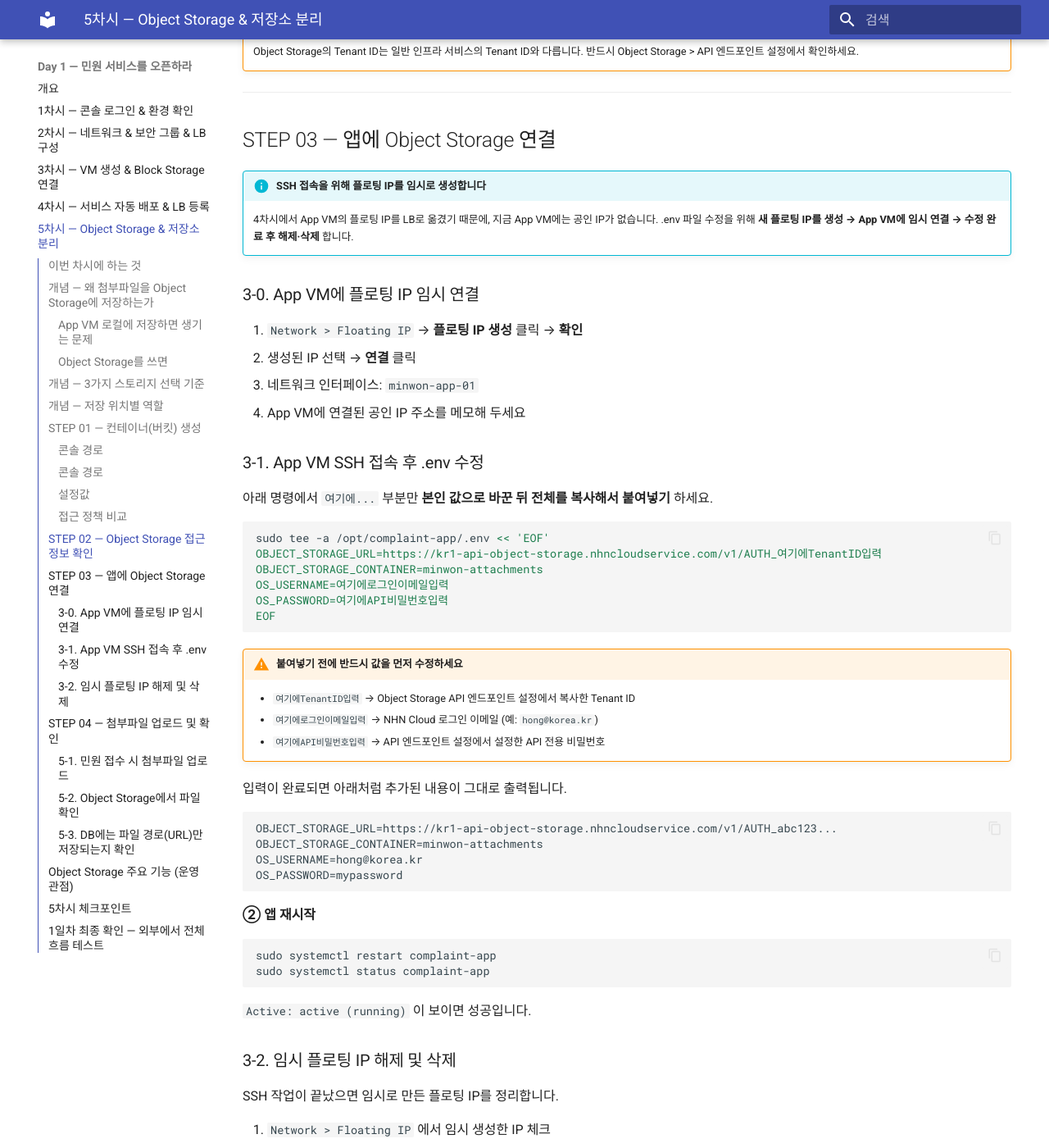
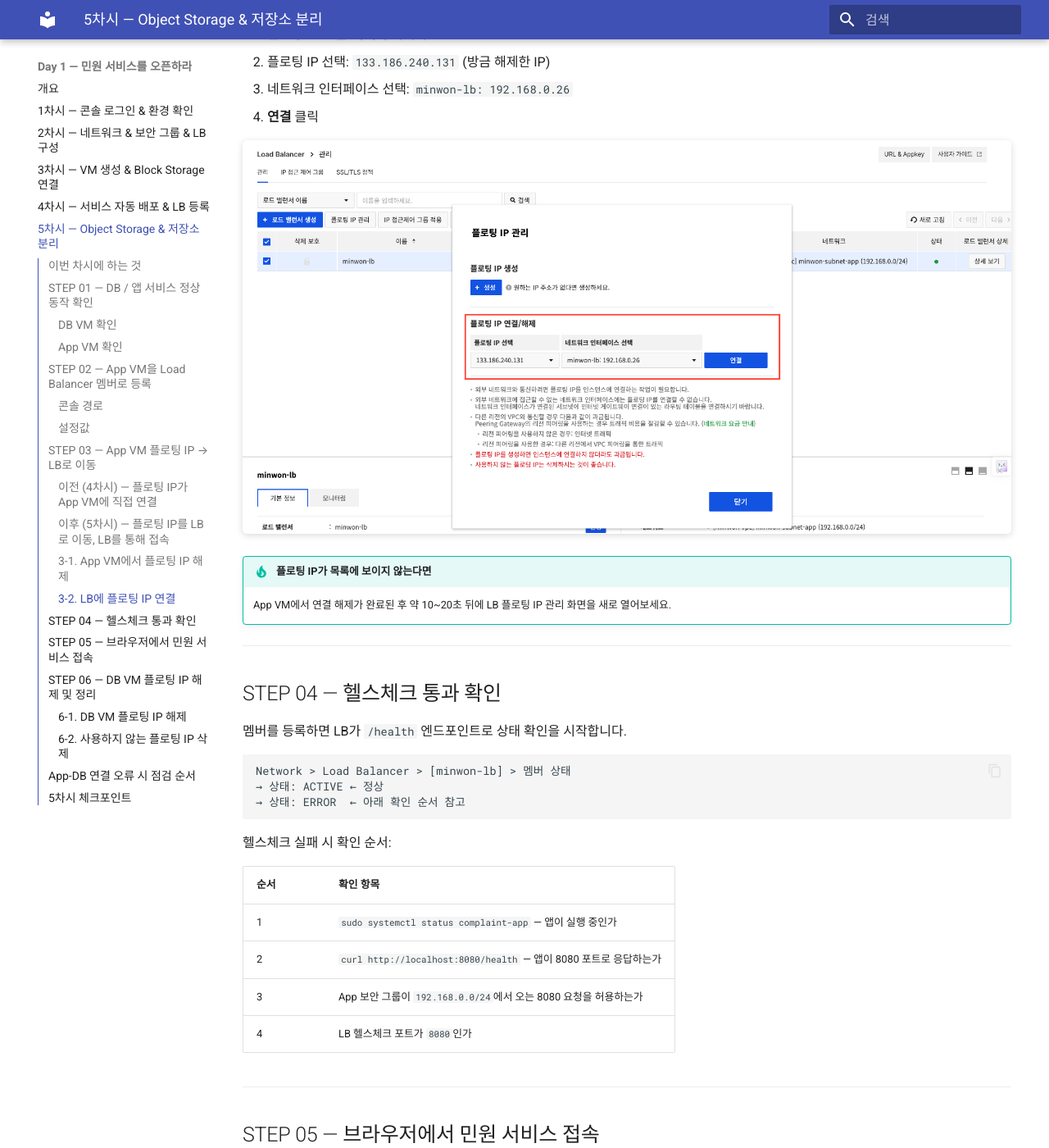
Before and after one commit to skilleat-labs/cloud-native-minwon-lab, an MkDocs documentation site: the page built from docs/day1/session5.md, in a window 1280 px wide and 1400 px high, scrolled down 4416 px. Shown: the whole window at 82% size. Built offline with MkDocs 1.6.1 and Material for MkDocs 9.7.7, drawn with Linux system fonts in a browser that asks for light colours; some of the changed text lies outside the part shown.

Commit message:
Day1: update session5 to 5th session (LB registration, was session4)

````diff
--- a/docs/day1/session5.md
+++ b/docs/day1/session5.md
@@ -1,7 +1,7 @@
-# Day 1 · 5차시 — 민원 데이터와 첨부파일을 안전하게 저장하라
+# Day 1 · 5차시 — LB에 앱 서버를 연결하고 서비스를 오픈하라
 
-**소요 시간**: 50분 (15:00~15:50)
-**목표**: Object Storage 컨테이너를 만들고, 첨부파일이 버킷에 저장되는 흐름을 확인한다
+**소요 시간**: 50분 (14:00~14:50)
+**목표**: 4차시에서 자동 배포된 App VM을 Load Balancer에 등록하고, 플로팅 IP를 LB로 이동해 외부에서 민원 서비스에 접속한다
 
 ---
 
@@ -9,241 +9,224 @@
 
 | STEP | 작업 |
 |------|------|
-| 01 | 컨테이너(버킷) 생성 |
-| 02 | Object Storage 접근 정보 확인 |
-| 03 | 앱에 Object Storage 연결 (임시 플로팅 IP 생성 → SSH → 해제) |
-| 04 | 첨부파일 업로드 후 저장 결과 확인 |
+| 01 | DB / 앱 서비스 정상 동작 확인 |
+| 02 | App VM을 Load Balancer 멤버로 등록 |
+| 03 | App VM 플로팅 IP → LB로 이동 |
+| 04 | 헬스체크 통과 확인 |
+| 05 | 브라우저에서 민원 서비스 접속 확인 |
+| 06 | DB VM 플로팅 IP 해제 및 정리 |
 
-!!! info "Object Storage 서비스 활성화는 1차시에서 이미 완료했습니다"
-    왼쪽 메뉴에 **Storage > Object Storage** 가 보이면 바로 시작하세요.
+!!! info "4차시에서 이미 완료된 것"
+    - DB VM 생성 → MySQL 자동 설치·DB 초기화 (사용자 스크립트)
+    - App VM 생성 → 소스 clone·앱 배포 (사용자 스크립트)
+    - App VM에 플로팅 IP가 연결된 상태 (직접 접속 테스트용)
+
+    이번 차시는 **LB 연결, 플로팅 IP 이동, 외부 접속 확인**에 집중합니다.
 
 ---
 
-## 개념 — 왜 첨부파일을 Object Storage에 저장하는가
+## STEP 01 — DB / 앱 서비스 정상 동작 확인
 
-### App VM 로컬에 저장하면 생기는 문제
+LB에 등록하기 전에 각 VM에서 서비스가 정상 실행 중인지 확인합니다.
 
-```
-App VM 1 (파일 저장)     App VM 2
-      ↑                       ↑
-  사용자 A                사용자 B
-  "내 파일 어디 갔지?"
+### DB VM 확인
+
+```bash
+# DB VM에 SSH 접속 후
+sudo systemctl status mysql
+# Active: active (running) ← 정상
 ```
 
-- App VM이 2대 이상이면 파일이 **한 서버에만** 저장됨
-- LB가 다른 서버로 보내면 파일을 찾을 수 없음
-- App VM을 삭제하면 파일도 사라짐
+### App VM 확인
 
-### Object Storage를 쓰면
+```bash
+# App VM에 SSH 접속 후
+sudo systemctl status complaint-app
+# Active: active (running) ← 정상
 
-```
-App VM 1 ──┐
-           ├──→ Object Storage (공용 버킷)
-App VM 2 ──┘
+# 앱이 응답하는지 직접 확인
+curl http://localhost:8080/health
+# {"status": "ok"} ← 정상
 ```
 
-- 몇 대의 서버든 같은 버킷에서 파일 접근 가능
-- 서버를 삭제해도 파일은 유지
-- 용량 제한 없음
+!!! warning "아직 실행 중이 아니라면"
+    사용자 스크립트는 부팅 후 약 2~3분 소요됩니다. 로그를 확인하세요.
+    ```bash
+    sudo tail -50 /var/log/cloud-init-output.log
+    ```
+    `✅ 앱 배포 완료` 메시지가 있으면 정상 완료입니다.
 
 ---
 
-## 개념 — 3가지 스토리지 선택 기준
-
-| 항목 | Block Storage | NAS | Object Storage |
-|------|-------------|-----|---------------|
-| 연결 방식 | 디스크로 직접 연결 | 네트워크 마운트 | HTTP REST API |
-| 동시 접근 | 1대만 가능 | 여러 대 동시 가능 | 제한 없음 |
-| 위치 제약 | 같은 AZ만 | 프로젝트 네트워크 안 | 리전 어디서나 |
-| 실습 용도 | **DB 데이터** | (개념 비교용) | **첨부파일** |
-
-!!! tip "선택 기준"
-    - 한 서버 전용 → **Block Storage**
-    - 여러 서버 공유 → **NAS**
-    - 웹에서 HTTP로 접근 → **Object Storage**
-
----
-
-## 개념 — 저장 위치별 역할
-
-| 저장 위치 | 저장하는 것 | 이유 |
-|---------|-----------|------|
-| DB (Block Storage) | 민원 번호, 제목, 내용, 상태, **파일 경로** | 검색·정렬이 필요한 구조화 데이터 |
-| Object Storage | 첨부 이미지, PDF **파일 본문** | 크기가 크고, 여러 서버 동시 접근 필요 |
-| App VM 로컬 | 저장하지 않음 | 서버 증가·교체 시 파일 소실 위험 |
-
-**업로드 흐름:**
-```
-사용자 (첨부파일 선택)
-      ↓
-App VM (파일 수신)
-      ↓
-Object Storage ← 파일 본문 저장
-DB VM          ← 파일 경로(URL)만 기록
-```
-
----
-
-## STEP 01 — 컨테이너(버킷) 생성
+## STEP 02 — App VM을 Load Balancer 멤버로 등록
 
 ### 콘솔 경로
 
-```
-Storage > Object Storage > 컨테이너 생성
-```
+1. `Network > Load Balancer` 에서 `minwon-lb` 의 **상세 보기** 클릭
 
-### 콘솔 경로
+![LB 목록에서 상세 보기 클릭](./images/4-1-lb-detail-view.png)
 
-```
-Storage > Object Storage > 컨테이너 생성
-```
+2. **멤버 그룹** 탭 → `memberGroup-1` 선택 → **멤버** 탭 → **멤버 추가** 클릭
+3. 아래 설정값으로 입력 후 **확인**
 
 ### 설정값
 
 | 항목 | 값 |
 |------|---|
-| 이름 | `minwon-attachments` |
-| 접근 정책 | **PRIVATE** |
-| 스토리지 클래스 | Standard |
+| 인스턴스 | `minwon-app-01` |
+| 포트 | `8080` |
 
-![컨테이너 생성 — 이름·접근 정책 입력](./images/5-1-container-create.png)
-
-### 접근 정책 비교
-
-| 정책 | 설명 | 언제 사용 |
-|------|------|---------|
-| PRIVATE | 프로젝트 사용자만 접근 (인증 토큰 필요) | **민원 첨부파일 (기본값)** |
-| PUBLIC | URL만 알면 인증 없이 접근 가능 | 공개 안내 자료, 정적 파일 |
-
-!!! warning "민원 첨부파일은 반드시 PRIVATE"
-    개인정보가 포함될 수 있는 파일을 PUBLIC으로 설정하면 누구나 URL로 접근 가능합니다.
+![멤버 추가 화면 — minwon-app-01 선택](./images/4-2-lb-member-add.png)
 
 ---
 
-## STEP 02 — Object Storage 접근 정보 확인
+## STEP 03 — App VM 플로팅 IP → LB로 이동
 
-앱에서 Object Storage에 연결하려면 아래 4가지 정보가 필요합니다.
+4차시에서 직접 접속 테스트를 위해 App VM에 연결했던 플로팅 IP를 **LB로 이동**합니다.
+이후부터는 LB를 통해서만 민원 서비스에 접속할 수 있습니다.
 
-```
-Storage > Object Storage > API 엔드포인트 설정 버튼 클릭
+### 이전 (4차시) — 플로팅 IP가 App VM에 직접 연결
+
+```mermaid
+flowchart LR
+    U["👤 사용자\n브라우저"]
+    FIP["🌐 플로팅 IP\n133.186.240.131 : 8080"]
+    APP["🖥️ minwon-app-01\n192.168.0.x : 8080"]
+    DB["🗄️ minwon-db-01\n192.168.1.x : 3306"]
+    LB["⚖️ minwon-lb\n(플로팅 IP 없음)"]
+
+    U -->|"HTTP :8080"| FIP
+    FIP -->|직접 연결| APP
+    APP -->|"MySQL :3306"| DB
+    LB -.미사용.-o APP
+
+    style LB fill:#e0e0e0,stroke:#aaa,color:#888
+    style FIP fill:#fff3cd,stroke:#f0ad4e
 ```
 
-| 항목 | 값 | 확인 위치 |
-|------|---|---------|
-| Object Storage URL | `https://kr1-api-object-storage.nhncloudservice.com/v1/AUTH_{TenantID}` | API 엔드포인트 설정 |
-| Tenant ID | `AUTH_` 뒤의 문자열 | API 엔드포인트 설정 |
-| username | **NHN Cloud 로그인 이메일** | 내 계정 정보 |
-| API 비밀번호 | Object Storage 전용 비밀번호 | API 엔드포인트 설정에서 직접 설정 |
+### 이후 (5차시) — 플로팅 IP를 LB로 이동, LB를 통해 접속
 
-!!! warning "API 비밀번호 ≠ NHN Cloud 로그인 비밀번호"
-    API 비밀번호는 Object Storage 전용으로 별도 설정하는 값입니다.
-    **API 엔드포인트 설정** 창에서 직접 입력하고 저장해야 합니다.
+```mermaid
+flowchart LR
+    U["👤 사용자\n브라우저"]
+    FIP["🌐 플로팅 IP\n133.186.240.131 : 80"]
+    LB["⚖️ minwon-lb"]
+    APP["🖥️ minwon-app-01\n192.168.0.x : 8080"]
+    DB["🗄️ minwon-db-01\n192.168.1.x : 3306"]
 
-!!! warning "Tenant ID는 Object Storage 전용"
-    Object Storage의 Tenant ID는 일반 인프라 서비스의 Tenant ID와 다릅니다.
-    반드시 Object Storage > API 엔드포인트 설정에서 확인하세요.
+    U -->|"HTTP :80"| FIP
+    FIP --> LB
+    LB -->|"HTTP :8080"| APP
+    APP -->|"MySQL :3306"| DB
+
+    style FIP fill:#fff3cd,stroke:#f0ad4e
+    style LB fill:#d4edda,stroke:#28a745
+```
+
+### 3-1. App VM에서 플로팅 IP 해제
+
+1. `Compute > Instance` 에서 **`minwon-app-01`** 체크
+2. 상단 **플로팅 IP 관리** 클릭
+3. **연결 해제** 클릭
+
+![App VM 플로팅 IP 연결 해제](./images/4-4-app-floating-ip-detach.png)
+
+### 3-2. LB에 플로팅 IP 연결
+
+1. `Network > Load Balancer` 에서 **`minwon-lb`** 체크
+2. 상단 **플로팅 IP 관리** 클릭
+
+![LB 플로팅 IP 관리 버튼](./images/4-3-lb-floating-ip-manage-btn.png)
+
+3. **플로팅 IP 연결/해제** 영역에서:
+   - 플로팅 IP 선택: `133.186.240.131` (방금 해제한 IP)
+   - 네트워크 인터페이스 선택: `minwon-lb: 192.168.0.26`
+4. **연결** 클릭
+
+![LB에 플로팅 IP 연결](./images/4-5-lb-floating-ip-connect.png)
+
+!!! tip "플로팅 IP가 목록에 보이지 않는다면"
+    App VM에서 연결 해제가 완료된 후 약 10~20초 뒤에 LB 플로팅 IP 관리 화면을 새로 열어보세요.
 
 ---
 
-## STEP 03 — 앱에 Object Storage 연결
+## STEP 04 — 헬스체크 통과 확인
 
-!!! info "SSH 접속을 위해 플로팅 IP를 임시로 생성합니다"
-    4차시에서 App VM의 플로팅 IP를 LB로 옮겼기 때문에, 지금 App VM에는 공인 IP가 없습니다.
-    .env 파일 수정을 위해 **새 플로팅 IP를 생성 → App VM에 임시 연결 → 수정 완료 후 해제·삭제** 합니다.
+멤버를 등록하면 LB가 `/health` 엔드포인트로 상태 확인을 시작합니다.
 
-### 3-0. App VM에 플로팅 IP 임시 연결
-
-1. `Network > Floating IP` → **플로팅 IP 생성** 클릭 → **확인**
-2. 생성된 IP 선택 → **연결** 클릭
-   - 네트워크 인터페이스: `minwon-app-01`
-3. App VM에 연결된 공인 IP 주소를 메모해 두세요
-
-### 3-1. App VM SSH 접속 후 .env 수정
-
-아래 명령에서 `여기에...` 부분만 **본인 값으로 바꾼 뒤 전체를 복사해서 붙여넣기** 하세요.
-
-```bash
-sudo tee -a /opt/complaint-app/.env << 'EOF'
-OBJECT_STORAGE_URL=https://kr1-api-object-storage.nhncloudservice.com/v1/AUTH_여기에TenantID입력
-OBJECT_STORAGE_CONTAINER=minwon-attachments
-OS_USERNAME=여기에로그인이메일입력
-OS_PASSWORD=여기에API비밀번호입력
-EOF
+```
+Network > Load Balancer > [minwon-lb] > 멤버 상태
+→ 상태: ACTIVE ← 정상
+→ 상태: ERROR  ← 아래 확인 순서 참고
 ```
 
-!!! warning "붙여넣기 전에 반드시 값을 먼저 수정하세요"
-    - `여기에TenantID입력` → Object Storage API 엔드포인트 설정에서 복사한 Tenant ID
-    - `여기에로그인이메일입력` → NHN Cloud 로그인 이메일 (예: `hong@korea.kr`)
-    - `여기에API비밀번호입력` → API 엔드포인트 설정에서 설정한 API 전용 비밀번호
+헬스체크 실패 시 확인 순서:
 
-입력이 완료되면 아래처럼 추가된 내용이 그대로 출력됩니다.
-
-```
-OBJECT_STORAGE_URL=https://kr1-api-object-storage.nhncloudservice.com/v1/AUTH_abc123...
-OBJECT_STORAGE_CONTAINER=minwon-attachments
-OS_USERNAME=hong@korea.kr
-OS_PASSWORD=mypassword
-```
-
-**② 앱 재시작**
-
-```bash
-sudo systemctl restart complaint-app
-sudo systemctl status complaint-app
-```
-
-`Active: active (running)` 이 보이면 성공입니다.
-
-
-### 3-2. 임시 플로팅 IP 해제 및 삭제
-
-SSH 작업이 끝났으면 임시로 만든 플로팅 IP를 정리합니다.
-
-1. `Network > Floating IP` 에서 임시 생성한 IP 체크
-2. **연결 해제** 후 **플로팅 IP 삭제**
-
-!!! warning "플로팅 IP는 연결하지 않아도 과금됩니다"
-    사용이 끝난 즉시 삭제하세요.
+| 순서 | 확인 항목 |
+|------|---------|
+| 1 | `sudo systemctl status complaint-app` — 앱이 실행 중인가 |
+| 2 | `curl http://localhost:8080/health` — 앱이 8080 포트로 응답하는가 |
+| 3 | App 보안 그룹이 `192.168.0.0/24`에서 오는 8080 요청을 허용하는가 |
+| 4 | LB 헬스체크 포트가 `8080`인가 |
 
 ---
 
-## STEP 04 — 첨부파일 업로드 및 확인
+## STEP 05 — 브라우저에서 민원 서비스 접속
 
-### 5-1. 민원 접수 시 첨부파일 업로드
-
-1. 브라우저에서 `http://<LB-플로팅-IP>` 접속
-2. **민원 신청** 탭 클릭
-3. 민원 제목·내용 입력
-4. **첨부파일** 선택 (PNG, JPG, GIF, PDF · 최대 16MB)
-5. **접수하기** 클릭
-
-![민원 신청 화면 — 첨부파일 선택 후 접수하기](./images/5-2-complaint-submit.png)
-
-### 5-2. Object Storage에서 파일 확인
+LB 플로팅 IP의 **80번 포트**로 접속합니다.
 
 ```
-Storage > Object Storage > [minwon-attachments]
-→ 업로드한 파일이 목록에 보이면 성공
+http://<LB-플로팅-IP>
 ```
 
-### 5-3. DB에는 파일 경로(URL)만 저장되는지 확인
+확인 항목:
 
-```
-민원 상세 화면 → 첨부파일 링크 클릭 → 파일이 열리면 성공
-```
+- [ ] 민원 서비스 메인 화면이 표시된다
+- [ ] DB 연결 상태가 "연결됨"으로 표시된다
+- [ ] 샘플 민원 3건이 목록에 보인다
+- [ ] 새 민원을 접수하면 목록에 추가된다
 
 ---
 
-## Object Storage 주요 기능 (운영 관점)
+## STEP 06 — DB VM 플로팅 IP 해제 및 정리
 
-| 기능 | 설명 |
-|------|------|
-| 버전 관리 | 오브젝트 업데이트 이력 관리, 이전 버전 복원 |
-| 객체 잠금 (WORM) | 지정 기간 동안 덮어쓰기·삭제 방지 (보존 의무 자료) |
-| 수명 주기 제어 | 보관 기간 지정 후 자동 삭제 |
-| 컨테이너 복제 | 다른 리전으로 자동 복제 (재해 대비) |
-| 서버 측 암호화 | 저장 시 자동 암호화 |
-| S3 호환 API | AWS SDK 및 서드파티 도구 사용 가능 |
+민원 서비스가 LB를 통해 정상 접속되는 것을 확인했으면, **DB VM의 플로팅 IP도 해제**합니다.
+DB는 내부 통신만 하면 되므로 공인 IP가 필요 없습니다.
+
+### 6-1. DB VM 플로팅 IP 해제
+
+1. `Compute > Instance` 에서 **`minwon-db-01`** 체크
+2. 상단 **플로팅 IP 관리** 클릭
+3. **연결 해제** 클릭
+
+![DB VM 플로팅 IP 연결 해제](./images/4-6-db-floating-ip-detach.png)
+
+### 6-2. 사용하지 않는 플로팅 IP 삭제
+
+플로팅 IP는 연결하지 않아도 **과금**됩니다.
+
+1. `Network > Floating IP` 에서 연결된 장치가 `-` 인 IP 체크
+2. **플로팅 IP 삭제** 클릭
+
+![사용하지 않는 플로팅 IP 삭제](./images/4-7-floating-ip-delete.png)
+
+!!! warning "삭제 전 반드시 확인"
+    `133.186.240.131` → `minwon-lb` 에 연결된 IP는 **삭제하지 마세요.**
+    연결 장치가 `-` 인 IP만 삭제합니다.
+
+---
+
+## App-DB 연결 오류 시 점검 순서
+
+| 순서 | 확인할 것 | 원인 |
+|------|---------|------|
+| 1 | DB VM이 실행 중인가 | 인스턴스 중지 상태 |
+| 2 | MySQL 프로세스가 떠 있는가 | `sudo systemctl status mysql` |
+| 3 | DB 보안 그룹이 App에서의 요청을 허용하는가 | 원격이 CIDR로 잘못 지정됨 |
+| 4 | `.env`의 DB_HOST가 사설 IP인가 | 공인 IP를 적었거나 오타 |
+| 5 | App VM과 DB VM이 같은 VPC인가 | 서브넷·VPC 오선택 |
+
+!!! tip "연결 실패의 90%는 보안 그룹 또는 주소·포트 오타입니다"
 
 ---
 
@@ -251,26 +234,14 @@
 
 | # | 확인 항목 | 확인 방법 |
 |---|----------|---------|
-| ① | `minwon-attachments` 컨테이너가 PRIVATE으로 생성되었다 | 컨테이너 상세 확인 |
-| ② | 민원 신청 시 첨부파일이 버킷에 저장된다 | Object Storage 오브젝트 목록 |
-| ③ | DB에는 파일 본문이 아닌 경로(URL)가 저장된다 | 민원 상세에서 첨부파일 링크 동작 확인 |
+| ① | DB VM에서 MySQL이 실행 중이다 | `sudo systemctl status mysql` |
+| ② | App VM에서 앱이 실행 중이다 | `sudo systemctl status complaint-app` |
+| ③ | App VM이 LB 멤버로 등록되었다 | LB > 멤버 그룹 탭 |
+| ④ | 헬스체크 상태가 ACTIVE다 | LB > 멤버 상태 |
+| ⑤ | LB 플로팅 IP로 민원 서비스가 접속된다 | 브라우저 확인 |
+| ⑥ | 민원을 접수하면 목록에서 조회된다 | 서비스 직접 사용 |
+| ⑦ | App VM과 DB VM의 플로팅 IP가 해제되었다 | Instance 목록 확인 |
 
 ---
 
-## 1일차 최종 확인 — 외부에서 전체 흐름 테스트
-
-1. 브라우저에서 `http://<LB-플로팅-IP>` 접속
-2. 새 민원 접수 (제목, 내용 입력)
-3. 첨부파일 업로드 (이미지 또는 PDF)
-4. 민원 목록에서 접수된 내용 확인
-5. 첨부파일 링크 클릭 후 파일 열기
-
-모두 확인되면 **1일차 미션 완료**입니다.
-
-!!! warning "2일차를 위해 반드시 남겨두세요"
-    | 자원 | 이유 |
-    |------|------|
-    | DB VM | 2일차에도 기존 민원 데이터 그대로 사용 |
-    | Block Storage | DB VM에 연결된 상태 유지 |
-    | Object Storage 컨테이너 | 기존 첨부파일 유지 |
-    | VPC, 서브넷 | Kubernetes 클러스터도 같은 네트워크 사용 |
+**다음 차시**: 첨부파일 저장을 Object Storage로 분리합니다.
````
